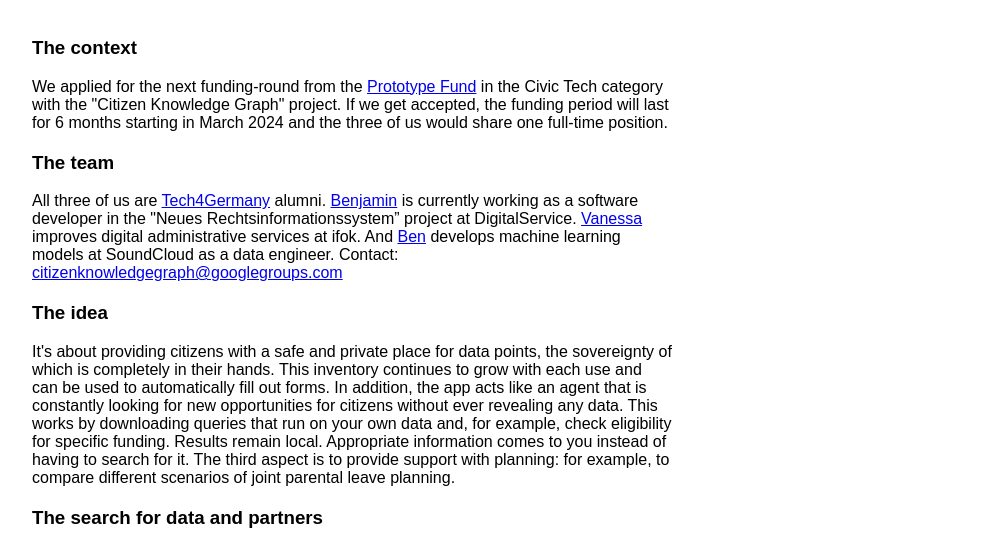
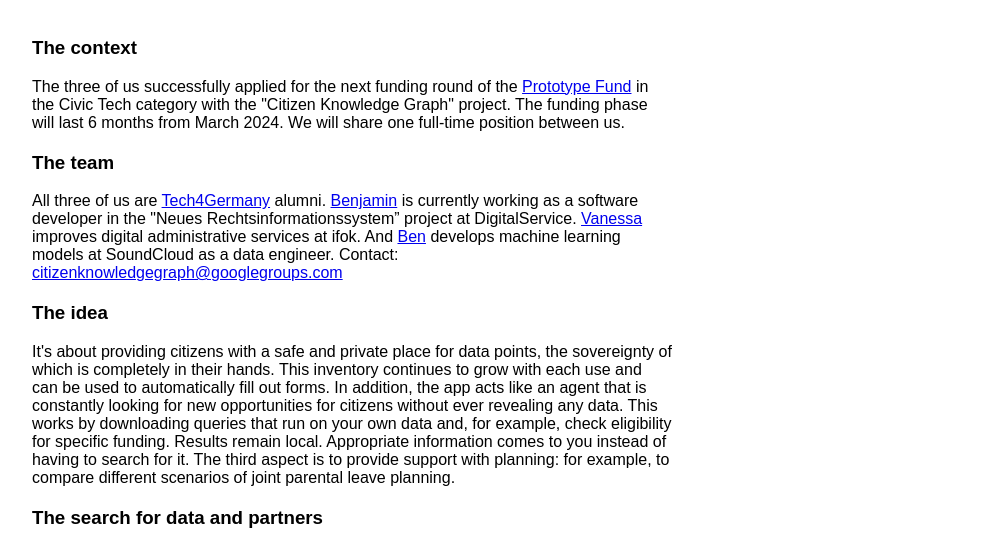
Before and after one commit to Citizen-Knowledge-Graph/ckg-site, an Eleventy site: page src/en/index.md in a window 1280 px wide. Shown: the part 307-848 px from the top of the page, without its empty margins (288-1270 px from the left). Built offline with nearby package versions, Linux system fonts and the light colour scheme; Eleventy itself is replaced by a stand-in of ours; files that its build step writes are made by us from their sources.

Commit message:
We got in, jibbie! :)

```diff
--- a/src/en/index.md
+++ b/src/en/index.md
@@ -6,7 +6,8 @@
     <br/>
 
     <h3>The context</h3>
-    <p>We applied for the next funding-round from the <a href="https://prototypefund.de/en/">Prototype Fund</a> in the Civic Tech category with the "Citizen Knowledge Graph" project. If we get accepted, the funding period will last for 6 months starting in March 2024 and the three of us would share one full-time position.</p>
+    <p>
+    The three of us successfully applied for the next funding round of the <a href="https://prototypefund.de/en/">Prototype Fund</a> in the Civic Tech category with the "Citizen Knowledge Graph" project. The funding phase will last 6 months from March 2024. We will share one full-time position between us.</p>
 
     <h3>The team</h3>
     <p>All three of us are <a href="https://digitalservice.bund.de/en/fellowships/tech4germany">Tech4Germany</a> alumni. <a href="https://github.com/benjaminaaron">Benjamin</a> is currently working as a software developer in the "Neues Rechtsinformationssystem” project at DigitalService. <a href="https://espinosaureta.com/">Vanessa</a> improves digital administrative services at ifok. And <a href="https://github.com/wbglaeser">Ben</a> develops machine learning models at SoundCloud as a data engineer. Contact: <a href="mailto:citizenknowledgegraph@googlegroups.com">citizenknowledgegraph@googlegroups.com</a></p>
```
Also changed, not shown: src/index.md (+1 -1 lines).
